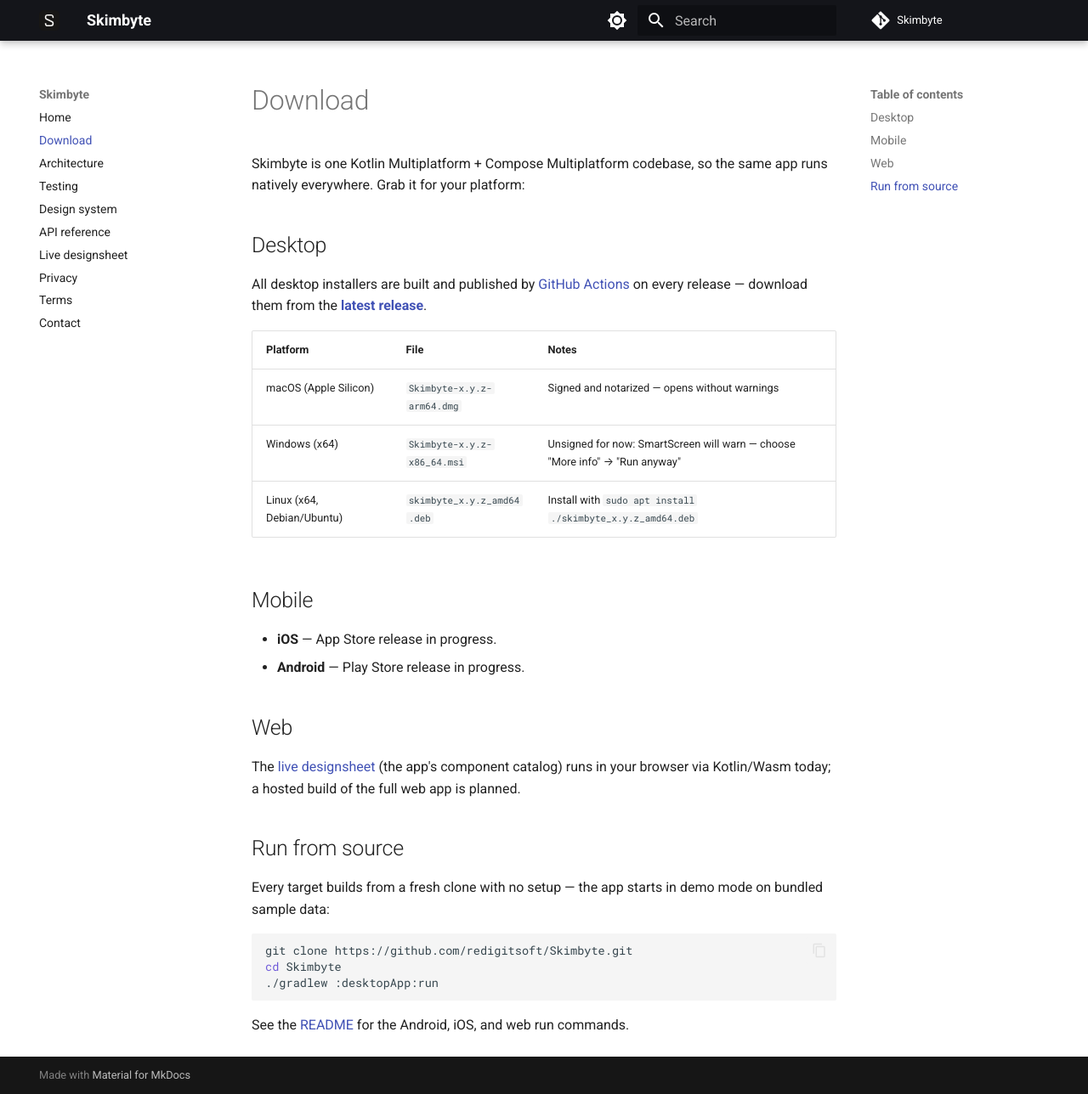
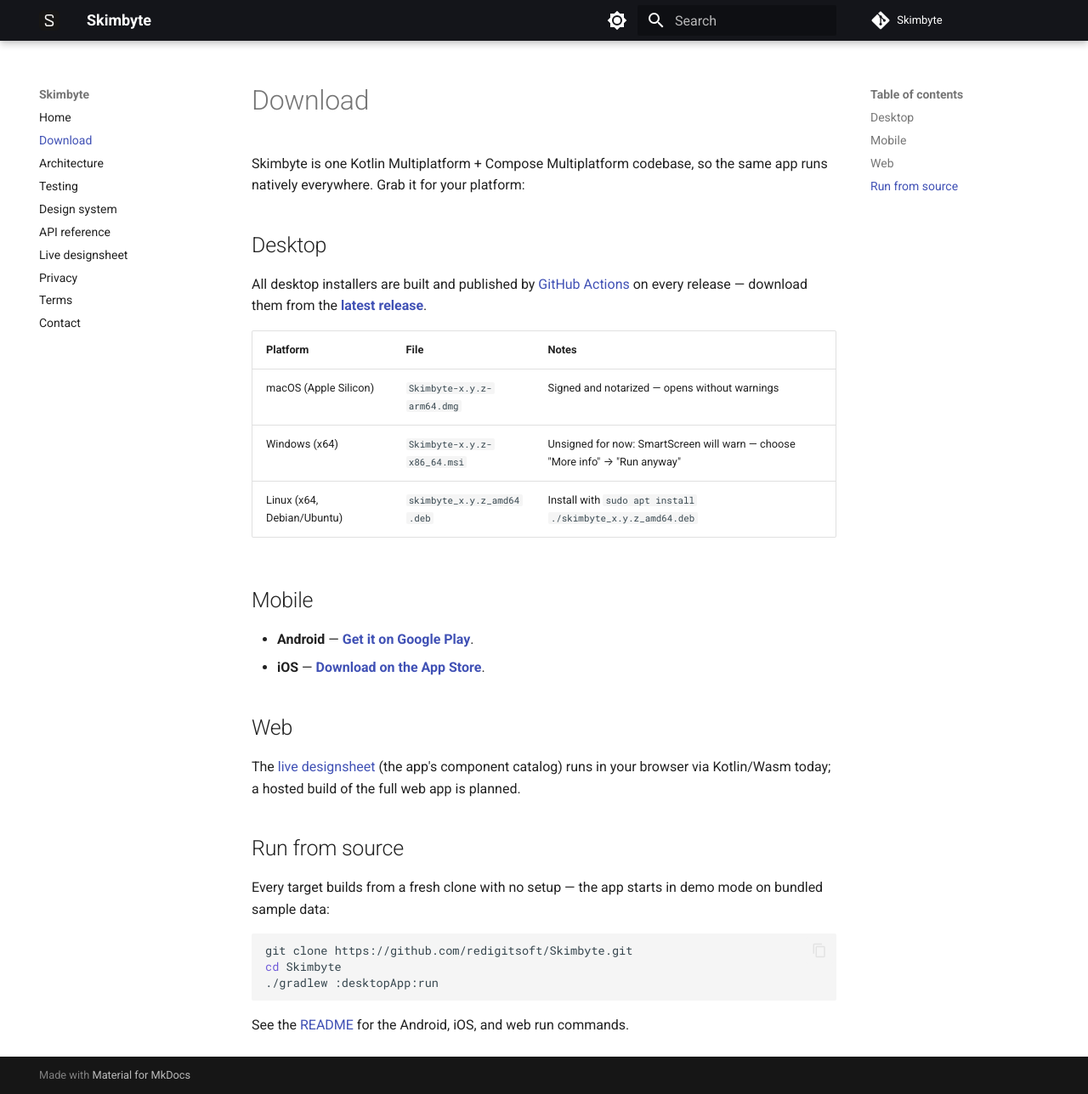
Before and after one commit to RedigitSoft/Skimbyte, an MkDocs documentation site: the page built from docs-site/download.md, in a window 1280 px wide and 1288 px high. Shown: the whole window at 85% size. Built offline with MkDocs 1.6.1 and Material for MkDocs 9.7.7, drawn with Linux system fonts in a browser that asks for light colours; comment, search, counter and statistics services are not loaded.

Commit message:
feat(site): link the live Play Store and App Store listings
Downloads cards now point at the live store pages (Google Play +
App Store id6832336017), JSON-LD gains installUrl for both stores,
and iOS Safari shows the Smart App Banner via apple-itunes-app.

```diff
--- a/docs-site/download.md
+++ b/docs-site/download.md
@@ -18,8 +18,8 @@ on every release — download them from the
 
 ## Mobile
 
-- **iOS** — App Store release in progress.
-- **Android** — Play Store release in progress.
+- **Android** — **[Get it on Google Play](https://play.google.com/store/apps/details?id=io.redigit.skimbyte)**.
+- **iOS** — **[Download on the App Store](https://apps.apple.com/app/skimbyte/id6832336017)**.
 
 ## Web
 
--- a/website/index.html
+++ b/website/index.html
@@ -3,6 +3,7 @@
 <head>
 <meta charset="utf-8">
 <meta name="viewport" content="width=device-width, initial-scale=1">
+<meta name="apple-itunes-app" content="app-id=6832336017">
 <title>Skimbyte — the day's developer news, skimmed</title>
 <meta name="description" content="A free, open-source app that turns developer-news feeds into a once-a-day brief of short, readable summaries. One Kotlin Multiplatform codebase on Android, iOS, desktop, and web.">
 <meta property="og:type" content="website">
@@ -564,12 +566,12 @@
     <div class="dl">
       <span class="os">iPhone</span>
       <span class="kind">Native app,<br>same codebase</span>
-      <span class="soon">App Store — soon</span>
+      <a class="button" href="https://apps.apple.com/app/skimbyte/id6832336017">App Store</a>
     </div>
     <div class="dl">
       <span class="os">Android</span>
       <span class="kind">Native app,<br>same codebase</span>
-      <span class="soon">Play Store — soon</span>
+      <a class="button" href="https://play.google.com/store/apps/details?id=io.redigit.skimbyte">Google Play</a>
     </div>
   </div>
   <p class="footnote">The Windows installer is not yet code-signed; SmartScreen will ask for
```
Also changed, not shown: other parts of website/index.html (+1 -0 lines).
